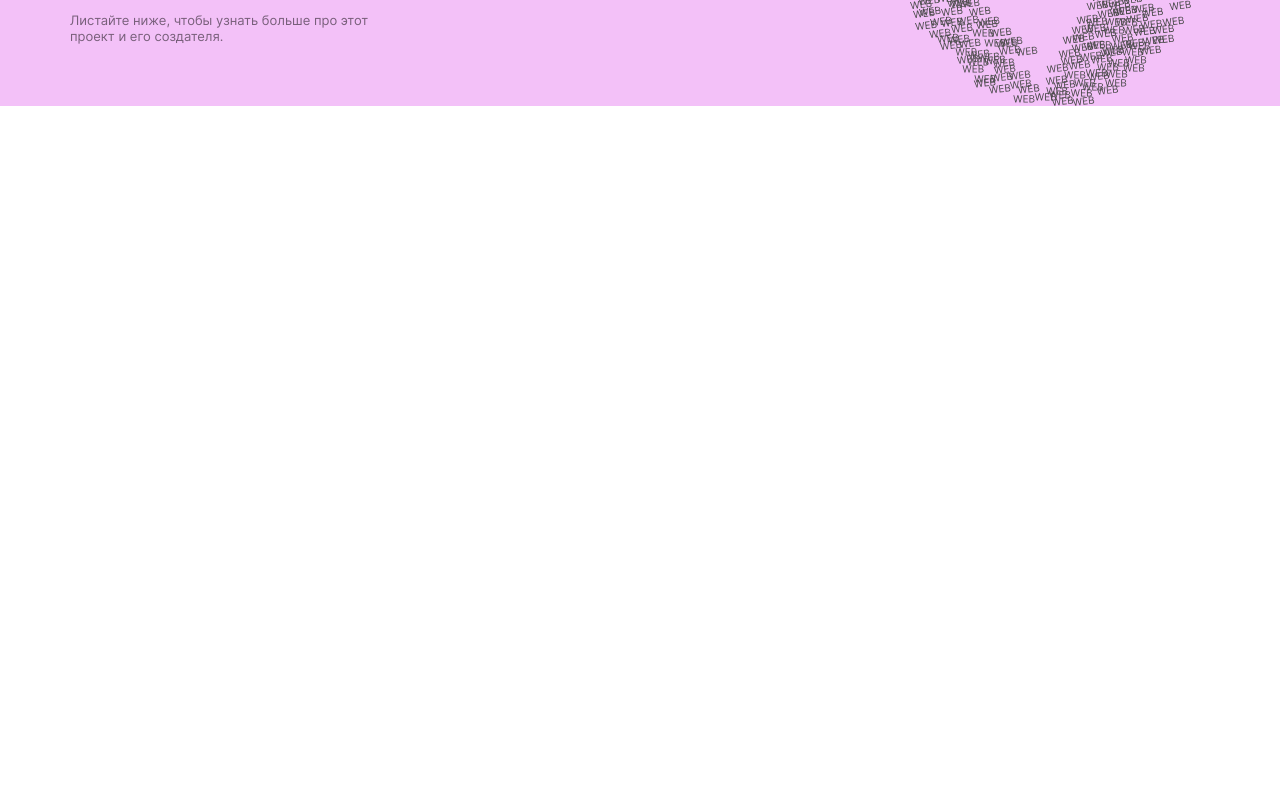
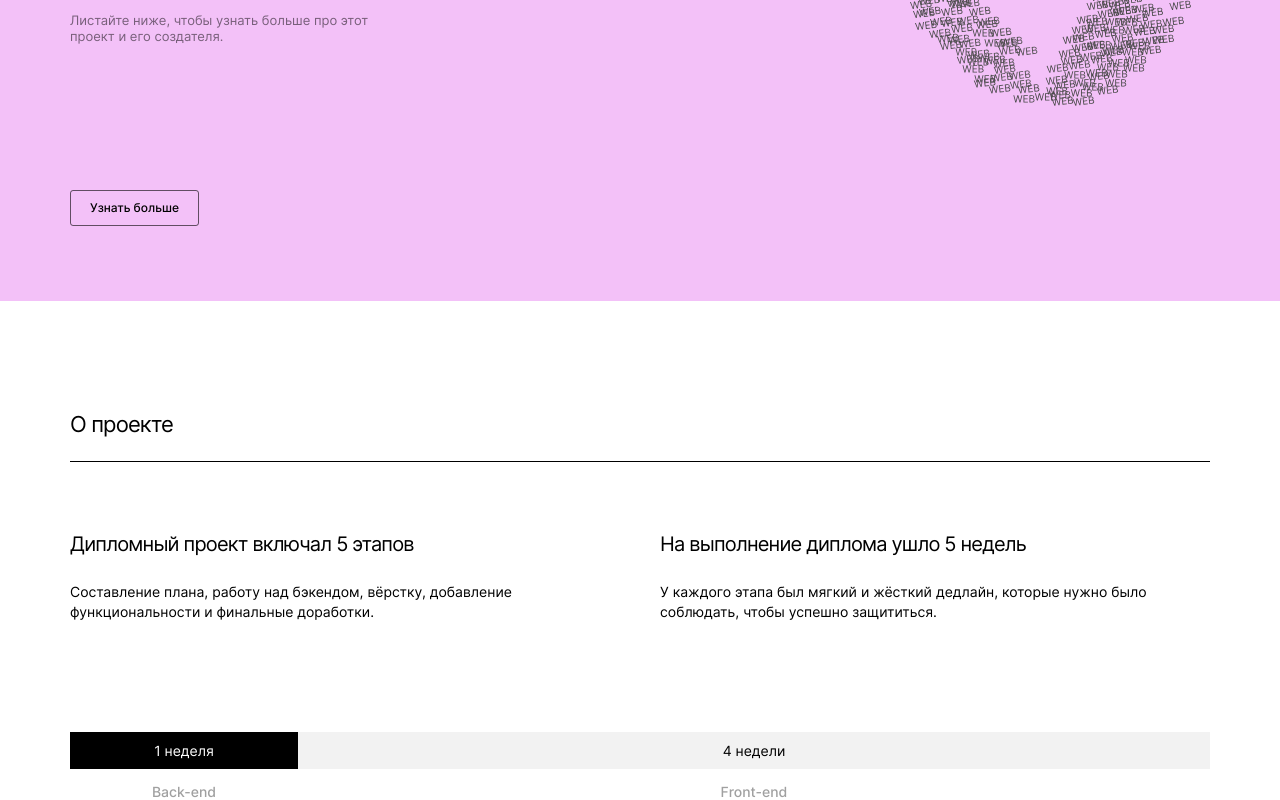
Before and after one commit to catintoner/movies-explorer-frontend, a React (Create React App) app: page /#/ in a window 1280 px wide. Shown: the part 347-1147 px from the top of the page. Before the commit the page ends 800 px from the top, so only its background shows below. Built offline with nearby package versions, Linux system fonts and the light colour scheme.

Commit message:
feature: add AboutProject

```diff
--- /dev/null
+++ b/src/components/aboutProject/AboutProject.css
@@ -0,0 +1,80 @@
+.aboutProject__container {
+  max-width: calc(100% - 70px*2);
+  margin: 0 auto;
+}
+
+.aboutProject__title {
+  margin: 0 0 70px;
+  padding: 110px 0 23px;
+  border-bottom: 1px solid #000;
+  font-weight: 400;
+  font-size: 22px;
+  line-height: 27px;
+  letter-spacing: -0.04em;
+}
+
+.aboutProject__info {
+  display: grid;
+  grid-template-columns: 1fr 1fr;
+}
+
+.aboutProject__description {
+  margin: 0 0 110px;
+}
+
+.aboutProject__description:last-child {
+  padding: 0 0 0 20px;
+}
+
+.description__title {
+  margin: 0 0 26px;
+  font-weight: 400;
+  font-size: 20px;
+  line-height: 24px;
+  letter-spacing: -0.04em;
+}
+
+.description__info {
+  margin: 0;
+  font-weight: 400;
+  font-size: 14px;
+  line-height: 20px;
+}
+
+.aboutProject__deadlines {
+  display: grid;
+  grid-template-columns: 1fr 4fr;
+  grid-template-rows: 36px;
+}
+
+.deadlines__info {
+  list-style-type: none;
+  margin: 0;
+  padding: 0;
+}
+
+.deadlines__term {
+  margin: 0 0 14px;
+  padding: 10px 0;
+  font-weight: 400;
+  font-size: 14px;
+  line-height: 17px;
+  text-align: center;
+}
+
+.deadlines__term_type_backend {
+  background-color: #000;
+  color: #fff;
+}
+
+.deadlines__term_type_frontend {
+  background-color: #F2F2F2;
+}
+
+.deadlines__quote {
+  font-weight: 500;
+  font-size: 14px;
+  line-height: 17px;
+  text-align: center;
+  color: #A0A0A0;
+}
--- /dev/null
+++ b/src/components/aboutProject/AboutProject.js
@@ -0,0 +1,53 @@
+import React from 'react';
+
+import './AboutProject.css';
+
+function AboutProject() {
+  return (
+    <section className='aboutProject__container'>
+      <h2 className='aboutProject__title'>
+        О проекте
+      </h2>
+      <section className='aboutProject__info'>
+        <article className='aboutProject__description'>
+          <h3 className='description__title'>
+            Дипломный проект включал 5 этапов
+          </h3>
+          <p className='description__info'>
+            Составление плана, работу над бэкендом, вёрстку,
+            добавление функциональности и финальные доработки.
+          </p>
+        </article>
+        <article className='aboutProject__description'>
+          <h3 className='description__title'>
+            На выполнение диплома ушло 5 недель
+          </h3>
+          <p className='description__info'>
+            У каждого этапа был мягкий и жёсткий дедлайн,
+            которые нужно было соблюдать, чтобы успешно защититься.
+          </p>
+        </article>
+      </section>
+      <section className='aboutProject__deadlines'>
+        <ul className='deadlines__info'>
+          <li className='deadlines__term deadlines__term_type_backend'>
+            1 неделя
+          </li>
+          <li className='deadlines__quote'>
+            Back-end
+          </li>
+        </ul>
+        <ul className='deadlines__info'>
+          <li className='deadlines__term deadlines__term_type_frontend'>
+            4 недели
+          </li>
+          <li  className='deadlines__quote'>
+            Front-end
+          </li>
+        </ul>
+      </section>
+    </section>
+  )
+}
+
+export default AboutProject;
--- a/src/components/header/Header.css
+++ b/src/components/header/Header.css
@@ -44,7 +44,7 @@
   text-decoration: none;
   color: #000;
   font-size: 12px;
-  font-weight: 400;
+  font-weight: 500;
   line-height: 16px;
 }
 
--- a/src/components/main/Main.css
+++ b/src/components/main/Main.css
@@ -1,4 +1,4 @@
-.main__header {
+.header {
   background-color: #F3C1F8;
   width: 100%;
   margin: 0;
--- a/src/components/main/Main.js
+++ b/src/components/main/Main.js
@@ -1,18 +1,28 @@
 import React from 'react';
+import AboutProject from '../aboutProject/AboutProject';
 import Header from '../header/Header';
+import NavTab from '../navTab/NavTab';
 import Promo from '../promo/Promo';
 
 import './Main.css';
 
 function Main() {
   return (
-    <header className='main__header'>
-      <Header
-      />
-      <Promo
-      />
+    <>
+      <header className='header'>
+        <Header
+        />
+        <Promo
+        />
+        <NavTab
+        />
+      </header>
 
-    </header>
+      <main className='content'>
+        <AboutProject
+        />
+      </main>
+    </>
   );
 }
 
--- /dev/null
+++ b/src/components/navTab/NavTab.css
@@ -0,0 +1,21 @@
+.navTab__container {
+  max-width: calc(100% - 70px*2);
+  margin: 0 auto;
+  padding: 0 0 75px;
+}
+
+.navTab__button {
+  padding: 9px 19px;
+  background-color: transparent;
+  cursor: pointer;
+  border: 1px solid rgba(0, 0, 0, .6);
+  border-radius: 3px;
+  transition: .2s;
+  font-weight: 500;
+  font-size: 12px;
+  line-height: 16px;
+}
+
+.navTab__button:hover {
+  opacity: .8;
+}
--- /dev/null
+++ b/src/components/navTab/NavTab.js
@@ -0,0 +1,15 @@
+import React from 'react';
+
+import './NavTab.css';
+
+function NavTab() {
+  return (
+    <section className='navTab__container'>
+      <button className='navTab__button'>
+        Узнать больше
+      </button>
+    </section>
+  );
+}
+
+export default NavTab;
--- a/src/components/promo/Promo.css
+++ b/src/components/promo/Promo.css
@@ -17,8 +17,6 @@
   font-weight: 400;
   font-size: 50px;
   line-height: 58px;
-  font-style: normal;
-
 }
 
 .promo__subtitle {
```
